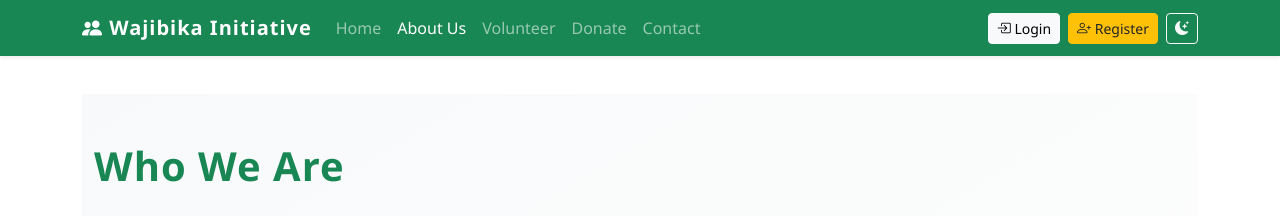
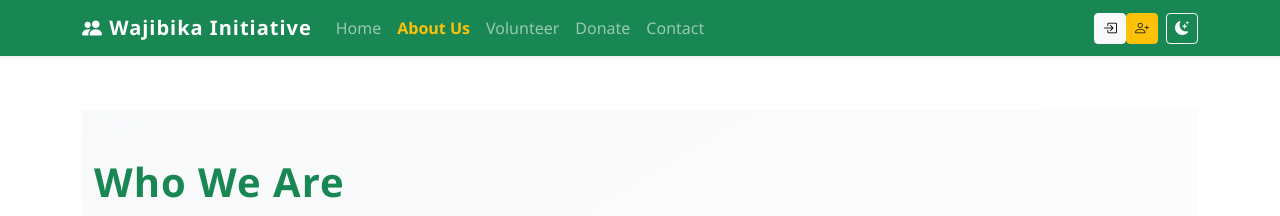
Before and after one commit to Wagundaglen/wajibika-vms-backend, a Django app: page /accounts/about/ in a window 1280 px wide. Shown: the top 216 px of the page. Run offline with Django 5.2, Linux system fonts and the light colour scheme; data that the repository does not hold is empty.

Commit message:
This is my working project under final developments

```diff
--- a/accounts/templates/base.html
+++ b/accounts/templates/base.html
@@ -1,64 +1,55 @@
+{% load static %}
 <!DOCTYPE html>
 <html lang="en" data-bs-theme="light">
 <head>
-    <meta charset="UTF-8">
-    <meta name="viewport" content="width=device-width, initial-scale=1.0">
+  <meta charset="UTF-8" />
+  <meta name="viewport" content="width=device-width, initial-scale=1.0"/>
   <title>{% block title %}Volunteer Management System{% endblock %}</title>
 
-    <!-- Bootstrap CSS -->
-    <link href="https://cdn.jsdelivr.net/npm/bootstrap@5.3.0/dist/css/bootstrap.min.css" rel="stylesheet">
+  <!-- Bootstrap + Icons -->
+  <link href="https://cdn.jsdelivr.net/npm/bootstrap@5.3.0/dist/css/bootstrap.min.css" rel="stylesheet"/>
+  <link href="https://cdn.jsdelivr.net/npm/bootstrap-icons@1.10.5/font/bootstrap-icons.css" rel="stylesheet"/>
 
-    <!-- Bootstrap Icons -->
-    <link rel="stylesheet" href="https://cdn.jsdelivr.net/npm/bootstrap-icons@1.10.5/font/bootstrap-icons.css">
   <style>
     body {
       padding-top: 70px;
+      display: flex;
+      flex-direction: column;
+      min-height: 100vh;
       font-family: 'Segoe UI', Tahoma, Geneva, Verdana, sans-serif;
     }
-        .navbar-brand {
-            font-weight: bold;
-            letter-spacing: 1px;
-            transition: transform 0.2s ease-in-out;
-        }
-        .navbar-brand:hover {
-            transform: scale(1.05);
-        }
-        .nav-link {
-            font-weight: 500;
-        }
-        .btn {
-            transition: all 0.2s ease-in-out;
-        }
-        .btn:hover {
-            transform: translateY(-2px);
-        }
-        .fade-in {
-            animation: fadeIn 0.6s ease-in-out;
-        }
-        @keyframes fadeIn {
-            from { opacity: 0; transform: translateY(10px); }
-            to { opacity: 1; transform: translateY(0); }
-        }
-        .badge {
-            font-size: 0.7rem;
-        }
+    main { flex: 1; }
+    .navbar-brand { font-weight: 700; letter-spacing: 1px; transition: transform .2s ease-in-out; }
+    .navbar-brand:hover { transform: scale(1.05); }
+    .nav-link { font-size: 1rem; display: flex; align-items: center; gap: 6px; transition: color .2s ease-in-out, transform .2s ease-in-out; }
+    .nav-link:hover { color: #ffc107 !important; transform: scale(1.05); }
+    .nav-link.active { color: #ffc107 !important; font-weight: 600; }
+
+    /* Notifications */
+    .dropdown-menu { max-height: 320px; overflow-y: auto; }
+    .notification-unread { background-color: #f7f9fc; }
+    .notification-time { font-size: .8rem; }
+
+    footer { border-top: 1px solid rgba(255,255,255,.15); }
+    footer a { transition: color .2s ease-in-out; }
+    footer a:hover { color: #ffc107 !important; }
   </style>
 </head>
 <body>
   <!-- Navbar -->
   <nav class="navbar navbar-expand-lg navbar-dark bg-success fixed-top shadow-sm">
     <div class="container">
-        <!-- Logo / Brand -->
       <a class="navbar-brand" href="{% url 'home' %}">
         <i class="bi bi-people-fill"></i> Wajibika Initiative
       </a>
-        <!-- Mobile Toggle -->
-        <button class="navbar-toggler" type="button" data-bs-toggle="collapse" data-bs-target="#navbarNav">
+
+      <button class="navbar-toggler" type="button" data-bs-toggle="collapse" data-bs-target="#navbarNav"
+              aria-controls="navbarNav" aria-expanded="false" aria-label="Toggle navigation">
         <span class="navbar-toggler-icon"></span>
       </button>
 
-        <!-- Nav Links -->
       <div class="collapse navbar-collapse" id="navbarNav">
+        <!-- Left: Public Links -->
         <ul class="navbar-nav me-auto mb-2 mb-lg-0">
           <li class="nav-item"><a class="nav-link {% if request.resolver_match.url_name == 'home' %}active{% endif %}" href="{% url 'home' %}">Home</a></li>
           <li class="nav-item"><a class="nav-link {% if request.resolver_match.url_name == 'about' %}active{% endif %}" href="{% url 'about' %}">About Us</a></li>
@@ -67,142 +58,76 @@
           <li class="nav-item"><a class="nav-link {% if request.resolver_match.url_name == 'contact' %}active{% endif %}" href="{% url 'contact' %}">Contact</a></li>
 
           {% if user.is_authenticated %}
-                <!-- Dashboard -->
             <li class="nav-item">
-                    <a class="nav-link {% if request.resolver_match.url_name in 'admin_dashboard coordinator_dashboard volunteer_dashboard' %}active{% endif %}" href="{% url 'dashboard_redirect' %}">
+              <a class="nav-link {% if request.resolver_match.url_name in 'admin_dashboard coordinator_dashboard volunteer_dashboard' %}active{% endif %}"
+                 href="{% url 'dashboard_redirect' %}" title="Dashboard" data-bs-toggle="tooltip">
                 Dashboard
-                    </a>
-                </li>
-
-                <!-- Training -->
-                <li class="nav-item">
-                    <a class="nav-link {% if request.resolver_match.url_name == 'my_training' or request.resolver_match.url_name == 'team_progress' or request.resolver_match.url_name == 'volunteer_dashboard' %}active{% endif %}"
-                       href="{% if user.is_staff %}{% url 'training:course_list' %}{% elif user.groups.all.0.name == 'Coordinator' %}{% url 'training:team_progress' %}{% else %}{% url 'training:volunteer_dashboard' %}{% endif %}">
-                       Training
-                    </a>
-                </li>
-
-                <!-- Feedback -->
-                <li class="nav-item">
-                    <a class="nav-link {% if request.resolver_match.url_name == 'feedback_dashboard' %}active{% endif %}"
-                    href="{% url 'feedback:feedback_dashboard' %}">
-                        Feedback
-                    </a>
-                </li>
-
-                <!-- Recognition Dropdown -->
-                <li class="nav-item dropdown">
-                    <a class="nav-link dropdown-toggle" href="#" id="recognitionDropdown" role="button" data-bs-toggle="dropdown" aria-expanded="false">
-                        Recognition
-                        {% if user_badges %}
-                            <span class="badge bg-warning text-dark">{{ user_badges|length }}</span>
-                        {% endif %}
-                    </a>
-                    <ul class="dropdown-menu" aria-labelledby="recognitionDropdown">
-                        <li>
-                            <a class="dropdown-item d-flex justify-content-between align-items-center" href="{% url 'recognition:dashboard' %}">
-                                <span>Recognition Dashboard</span>
-                                <i class="bi bi-award-fill text-success"></i>
-                            </a>
-                        </li>
-                        <li><hr class="dropdown-divider"></li>
-                        <li>
-                            <div class="px-3 py-2">
-                                <div class="d-flex justify-content-between mb-1">
-                                    <span>Points:</span>
-                                    <strong class="text-primary">{{ total_points }}</strong>
-                                </div>
-                                <div class="d-flex justify-content-between mb-1">
-                                    <span>Badges:</span>
-                                    <strong class="text-success">{{ user_badges|length }}</strong>
-                                </div>
-                                <div class="d-flex justify-content-between">
-                                    <span>Rank:</span>
-                                    <strong class="text-info">#{{ user_rank|default:"N/A" }}</strong>
-                                </div>
-                            </div>
-                        </li>
-                        <li><hr class="dropdown-divider"></li>
-                        {% if user.role == 'Admin' %}
-                        <li>
-                            <a class="dropdown-item d-flex justify-content-between align-items-center" href="/admin/recognition/">
-                                <span>Admin Recognition Models</span>
-                                <i class="bi bi-gear-fill text-secondary"></i>
-                            </a>
-                        </li>
-                        {% endif %}
-                        {% if user.role in 'Admin,Coordinator' %}
-                        <li>
-                            <a class="dropdown-item d-flex justify-content-between align-items-center" href="/admin/recognition/recognition/add/">
-                                <span>Give Recognition</span>
-                                <i class="bi bi-plus-circle-fill text-primary"></i>
               </a>
             </li>
           {% endif %}
         </ul>
-                </li>
 
-                <!-- Communication Dropdown -->
+        <!-- Right: Notifications + Auth + Theme -->
+        <ul class="navbar-nav align-items-center">
+          {% if user.is_authenticated %}
+            <!-- Notifications Dropdown -->
             <li class="nav-item dropdown">
-                    <a class="nav-link dropdown-toggle" href="#" id="commDropdown" role="button" data-bs-toggle="dropdown" aria-expanded="false">
-                        Communication
-                        {% if unread_inbox > 0 or unread_notifications > 0 %}
-                            <span class="badge bg-warning text-dark">{{ unread_inbox|add:unread_notifications }}</span>
-                        {% endif %}
+              <a class="nav-link dropdown-toggle position-relative" href="#" id="notificationDropdown"
+                 role="button" data-bs-toggle="dropdown" aria-expanded="false"
+                 title="Notifications" data-bs-toggle="tooltip">
+                <i class="bi bi-bell-fill"></i>
+                <span id="notification-count" class="badge bg-danger rounded-pill d-none">0</span>
               </a>
-                    <ul class="dropdown-menu" aria-labelledby="commDropdown">
+
+              <ul class="dropdown-menu dropdown-menu-end shadow" aria-labelledby="notificationDropdown"
+                  id="notification-list">
+                <li><span class="dropdown-item-text text-muted">No new notifications</span></li>
+                <li><hr class="dropdown-divider"></li>
                 <li>
-                            <a class="dropdown-item d-flex justify-content-between" href="{% url 'inbox' %}">
-                                Inbox
-                                {% if unread_inbox > 0 %}
-                                    <span class="badge bg-primary">{{ unread_inbox }}</span>
-                                {% endif %}
-                            </a>
-                        </li>
-                        <li>
-                            <a class="dropdown-item" href="{% url 'sent_messages' %}">Sent Messages</a>
-                        </li>
-                        <li>
-                            <a class="dropdown-item d-flex justify-content-between" href="{% url 'notifications_list' %}">
-                                Notifications
-                                {% if unread_notifications > 0 %}
-                                    <span class="badge bg-danger">{{ unread_notifications }}</span>
-                                {% endif %}
+                  <a id="mark-all-read" class="dropdown-item text-center" href="{% url 'mark_all_notifications_read' %}">
+                    Mark all as read
                   </a>
                 </li>
               </ul>
             </li>
           {% endif %}
-            </ul>
 
-            <!-- Auth Buttons -->
-            <div class="d-flex align-items-center gap-2">
           {% if user.is_authenticated %}
-                    <a href="{% url 'profile_page' %}" class="btn btn-light btn-sm">
-                        <i class="bi bi-person-circle"></i> Profile
+            <li class="nav-item">
+              <a href="{% url 'profile_page' %}" class="btn btn-light btn-sm" title="Profile" data-bs-toggle="tooltip">
+                <i class="bi bi-person-circle"></i>
               </a>
-                    <a href="{% url 'logout_user' %}" class="btn btn-danger btn-sm">
-                        <i class="bi bi-box-arrow-right"></i> Logout
+            </li>
+            <li class="nav-item">
+              <a href="{% url 'logout_user' %}" class="btn btn-danger btn-sm" title="Logout" data-bs-toggle="tooltip">
+                <i class="bi bi-box-arrow-right"></i>
               </a>
+            </li>
           {% else %}
-                    <a href="{% url 'login_form' %}" class="btn btn-light btn-sm">
-                        <i class="bi bi-box-arrow-in-right"></i> Login
+            <li class="nav-item">
+              <a href="{% url 'login_form' %}" class="btn btn-light btn-sm" title="Login" data-bs-toggle="tooltip">
+                <i class="bi bi-box-arrow-in-right"></i>
               </a>
-                    <a href="{% url 'register_form' %}" class="btn btn-warning btn-sm text-dark">
-                        <i class="bi bi-person-plus"></i> Register
+            </li>
+            <li class="nav-item">
+              <a href="{% url 'register_form' %}" class="btn btn-warning btn-sm text-dark" title="Register" data-bs-toggle="tooltip">
+                <i class="bi bi-person-plus"></i>
               </a>
+            </li>
           {% endif %}
-                <!-- Dark Mode Toggle -->
-                <button id="themeToggle" class="btn btn-outline-light btn-sm" title="Toggle Dark Mode">
+
+          <li class="nav-item ms-2">
+            <button id="themeToggle" class="btn btn-outline-light btn-sm" type="button" title="Toggle dark mode" data-bs-toggle="tooltip">
               <i class="bi bi-moon-stars-fill"></i>
             </button>
-            </div>
+          </li>
+        </ul>
       </div>
     </div>
   </nav>
 
-<!-- Messages -->
-<div class="container mt-4 fade-in">
+  <!-- Flash messages -->
+  <div class="container mt-4">
     {% if messages %}
       {% for message in messages %}
         <div class="alert alert-{{ message.tags }} alert-dismissible fade show shadow-sm" role="alert">
@@ -214,30 +139,20 @@
   </div>
 
   <!-- Page Content -->
-<div class="container mt-3 fade-in">
+  <main class="container mt-3">
     {% block content %}{% endblock %}
-</div>
+  </main>
 
   <!-- Footer -->
   <footer class="bg-success text-white py-4 mt-5">
     <div class="container text-center">
-    <h5>Connect with Wajibika Initiative</h5>
+      <h5 class="fw-bold">Connect with Wajibika Initiative</h5>
       <div class="d-flex justify-content-center gap-4 fs-4 mt-3">
-      <a href="https://facebook.com/YourPage" target="_blank" class="text-white" aria-label="Facebook" rel="noopener noreferrer">
-        <i class="bi bi-facebook"></i>
-      </a>
-      <a href="https://twitter.com/YourProfile" target="_blank" class="text-white" aria-label="Twitter" rel="noopener noreferrer">
-        <i class="bi bi-twitter"></i>
-      </a>
-      <a href="https://instagram.com/YourProfile" target="_blank" class="text-white" aria-label="Instagram" rel="noopener noreferrer">
-        <i class="bi bi-instagram"></i>
-      </a>
-      <a href="https://linkedin.com/company/YourCompany" target="_blank" class="text-white" aria-label="LinkedIn" rel="noopener noreferrer">
-        <i class="bi bi-linkedin"></i>
-      </a>
-      <a href="mailto:info@wajibika.org" class="text-white" aria-label="Email">
-        <i class="bi bi-envelope"></i>
-      </a>
+        <a href="https://facebook.com/YourPage" target="_blank" class="text-white" rel="noopener"><i class="bi bi-facebook"></i></a>
+        <a href="https://twitter.com/YourProfile" target="_blank" class="text-white" rel="noopener"><i class="bi bi-twitter"></i></a>
+        <a href="https://instagram.com/YourProfile" target="_blank" class="text-white" rel="noopener"><i class="bi bi-instagram"></i></a>
+        <a href="https://linkedin.com/company/YourCompany" target="_blank" class="text-white" rel="noopener"><i class="bi bi-linkedin"></i></a>
+        <a href="mailto:info@wajibika.org" class="text-white"><i class="bi bi-envelope"></i></a>
       </div>
       <p class="mt-3 mb-0 small">&copy; {% now "Y" %} Wajibika Initiative. All rights reserved.</p>
     </div>
@@ -246,27 +161,148 @@
   <!-- Bootstrap JS -->
   <script src="https://cdn.jsdelivr.net/npm/bootstrap@5.3.0/dist/js/bootstrap.bundle.min.js"></script>
 
-<!-- Dark Mode Toggle Script -->
+  <!-- Theme + Notifications (vanilla JS) -->
   <script>
+    // Enable tooltips
+    const tooltipTriggerList = Array.from(document.querySelectorAll('[data-bs-toggle="tooltip"]'));
+    tooltipTriggerList.forEach(el => new bootstrap.Tooltip(el));
+
+    // Theme toggle
     const themeToggle = document.getElementById("themeToggle");
-    const htmlElement = document.documentElement;
+    const htmlEl = document.documentElement;
     const savedTheme = localStorage.getItem("theme") || "light";
-    htmlElement.setAttribute("data-bs-theme", savedTheme);
+    htmlEl.setAttribute("data-bs-theme", savedTheme);
     updateThemeIcon(savedTheme);
-
-    themeToggle.addEventListener("click", () => {
-        const currentTheme = htmlElement.getAttribute("data-bs-theme");
-        const newTheme = currentTheme === "light" ? "dark" : "light";
-        htmlElement.setAttribute("data-bs-theme", newTheme);
-        localStorage.setItem("theme", newTheme);
-        updateThemeIcon(newTheme);
+    themeToggle?.addEventListener("click", () => {
+      const current = htmlEl.getAttribute("data-bs-theme");
+      const next = current === "light" ? "dark" : "light";
+      htmlEl.setAttribute("data-bs-theme", next);
+      localStorage.setItem("theme", next);
+      updateThemeIcon(next);
     });
-
     function updateThemeIcon(theme) {
       themeToggle.innerHTML = theme === "light"
         ? '<i class="bi bi-moon-stars-fill"></i>'
         : '<i class="bi bi-brightness-high-fill"></i>';
     }
+
+    // ---- CSRF helper (Django) ----
+    function getCookie(name) {
+      let cookieValue = null;
+      if (document.cookie && document.cookie !== '') {
+        const cookies = document.cookie.split(';');
+        for (let i = 0; i < cookies.length; i++) {
+          const cookie = cookies[i].trim();
+          if (cookie.substring(0, name.length + 1) === (name + '=')) {
+            cookieValue = decodeURIComponent(cookie.substring(name.length + 1));
+            break;
+          }
+        }
+      }
+      return cookieValue;
+    }
+    const CSRF = getCookie('csrftoken');
+
+    // ---- Notifications (polling) ----
+    const notifCountEl = document.getElementById('notification-count');
+    const notifListEl  = document.getElementById('notification-list');
+    const markAllLink  = document.getElementById('mark-all-read');
+
+    async function fetchNotifications() {
+      try {
+        const res = await fetch("{% url 'notifications_list' %}?format=json", {
+          headers: { "X-Requested-With": "XMLHttpRequest" },
+          credentials: "same-origin"
+        });
+        if (!res.ok) return;
+
+        const data = await res.json(); // expects { notifications:[{id,message,category,link,is_read,created_at}], unread_count:int }
+        renderNotifications(data);
+      } catch (e) {
+        console.error("Failed to fetch notifications:", e);
+      }
+    }
+
+    function renderNotifications(data) {
+      // badge
+      if (data.unread_count && data.unread_count > 0) {
+        notifCountEl.classList.remove('d-none');
+        notifCountEl.textContent = data.unread_count;
+      } else {
+        notifCountEl.classList.add('d-none');
+        notifCountEl.textContent = '0';
+      }
+
+      // list
+      notifListEl.innerHTML = "";
+      if (data.notifications && data.notifications.length) {
+        data.notifications.forEach(n => {
+          const li = document.createElement('li');
+          li.className = "px-3 py-2 " + (n.is_read ? "" : "notification-unread");
+
+          let inner = "";
+          if (n.link) {
+            inner += `<a href="${n.link}" class="dropdown-item p-0">${escapeHtmlShort(n.message)}</a>`;
+          } else {
+            inner += `<span class="dropdown-item-text p-0">${escapeHtmlShort(n.message)}</span>`;
+          }
+          inner += `<div class="text-muted notification-time">${n.created_at || ""}</div>`;
+          li.innerHTML = inner;
+          notifListEl.appendChild(li);
+
+          const sep = document.createElement('li');
+          sep.innerHTML = '<hr class="dropdown-divider">';
+          notifListEl.appendChild(sep);
+        });
+      } else {
+        notifListEl.innerHTML =
+          '<li><span class="dropdown-item-text text-muted">No new notifications</span></li><li><hr class="dropdown-divider"></li>';
+      }
+
+      // append "Mark all as read"
+      const actionLi = document.createElement('li');
+      actionLi.innerHTML = `<a id="mark-all-read" class="dropdown-item text-center" href="{% url 'mark_all_notifications_read' %}">Mark all as read</a>`;
+      notifListEl.appendChild(actionLi);
+
+      // re-bind handler because we recreated the element
+      const newMarkAll = document.getElementById('mark-all-read');
+      newMarkAll?.addEventListener('click', onMarkAllRead);
+    }
+
+    // XSS-safe tiny escaper for messages (keeps it simple)
+    function escapeHtmlShort(str) {
+      if (!str) return "";
+      return str.replace(/[&<>"']/g, m => ({'&':'&amp;','<':'&lt;','>':'&gt;','"':'&quot;',"'":'&#039;'}[m]));
+    }
+
+    async function onMarkAllRead(e) {
+      e.preventDefault();
+      try {
+        const res = await fetch("{% url 'mark_all_notifications_read' %}", {
+          method: "POST",
+          headers: { "X-CSRFToken": CSRF },
+          credentials: "same-origin"
+        });
+        if (!res.ok) return;
+
+        // Optimistic UI
+        notifCountEl.classList.add('d-none');
+        notifCountEl.textContent = '0';
+        // re-fetch to refresh list state
+        fetchNotifications();
+      } catch (err) {
+        console.error("Failed to mark all as read:", err);
+      }
+    }
+
+    // initial bind for the static link in initial HTML
+    markAllLink?.addEventListener('click', onMarkAllRead);
+
+    // poll every 10s
+    document.addEventListener('DOMContentLoaded', () => {
+      fetchNotifications();
+      setInterval(fetchNotifications, 10000);
+    });
   </script>
 </body>
 </html>
```
Also changed, not shown: communication/serializers.py (deleted, +0 -7 lines), communication/views.py (+28 -6 lines). Lines whose indentation alone changed are shown as unchanged.
